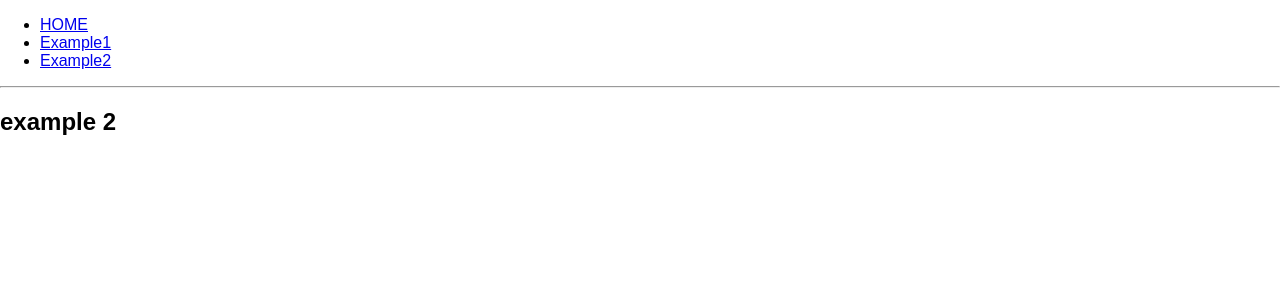
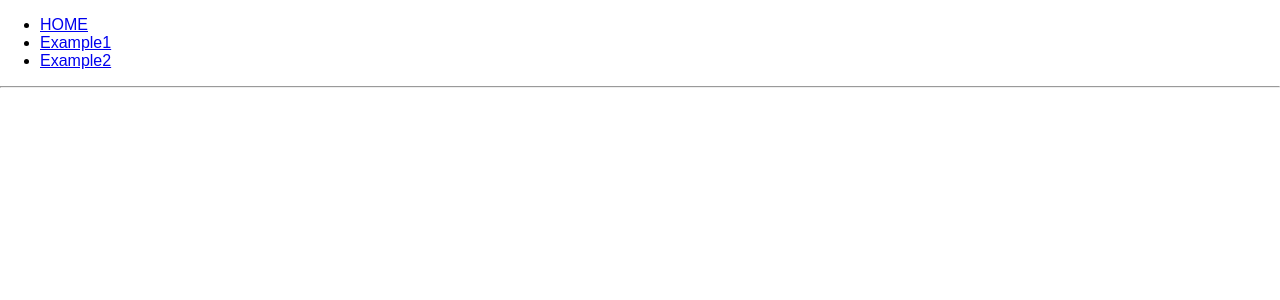
Before and after one commit to bdog72/React-Router4, a React app: page /ex3 in a window 1280 px wide. Shown: the top 300 px of the page. Built offline with nearby package versions, Linux system fonts and the light colour scheme.

Commit message:
added another router example

```diff
--- a/src/components/App.js
+++ b/src/components/App.js
@@ -1,5 +1,6 @@
 import React, { Component } from 'react'
 import BasicExample1 from './Example1'
+import ParamsExample from './Example2'
 import { BrowserRouter as Router, Route, Link } from 'react-router-dom'
 
 class App extends Component {
@@ -18,14 +19,14 @@ const BasicExample = () => (
       <ul>
         <li><Link to='/'>HOME</Link></li>
         <li><Link to='/ex1'>Example1</Link></li>
-        <li><Link to='/ex3'>Example2</Link></li>
+        <li><Link to='/ex2'>Example2</Link></li>
       </ul>
 
       <hr />
 
       <Route exact path='/' component={Home} />
       <Route path='/ex1' component={Ex1} />
-      <Route path='/ex3' component={Ex3} />
+      <Route path='/ex2' component={Ex2} />
     </div>
   </Router>
 )
@@ -42,8 +43,8 @@ const Ex1 = () => (
   </div>
 )
 
-const Ex3 = () => (
+const Ex2 = () => (
   <div>
-    <h2>example 2</h2>
+    <ParamsExample />
   </div>
 )
--- /dev/null
+++ b/src/components/Example2.js
@@ -0,0 +1,25 @@
+import React from 'react'
+import { BrowserRouter as Router, Route, Link } from 'react-router-dom'
+
+const ParamsExample = () => (
+  <Router>
+    <div>
+      <h2>Accounts</h2>
+      <ul>
+        <li><Link to='/netflix'>Netflix</Link></li>
+        <li><Link to='/zillow-group'>Zillow Group</Link></li>
+        <li><Link to='/yahoo'>Yahoo</Link></li>
+        <li><Link to='/modus-create'>Modus-Create</Link></li>
+      </ul>
+      <Route path='/:id' component={Child} />
+    </div>
+  </Router>
+)
+
+const Child = ({ match }) => (
+  <div>
+    <h3>ID: {match.params.id}</h3>
+  </div>
+)
+
+export default ParamsExample
```
